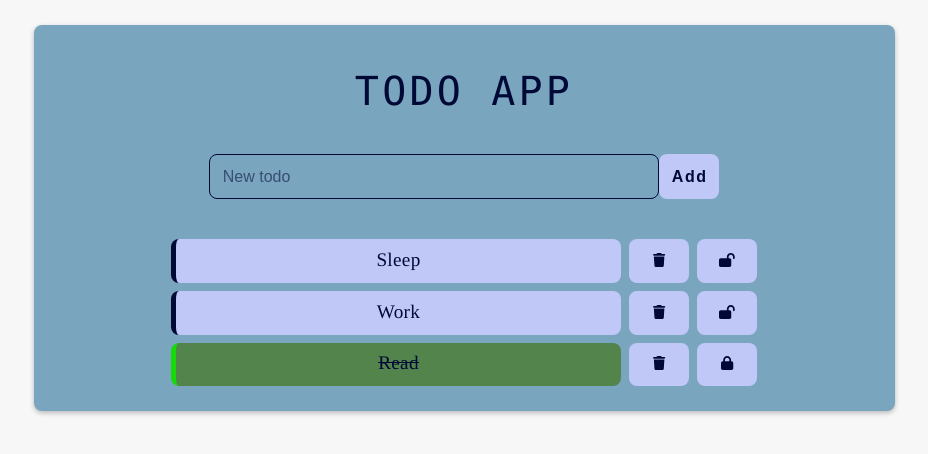
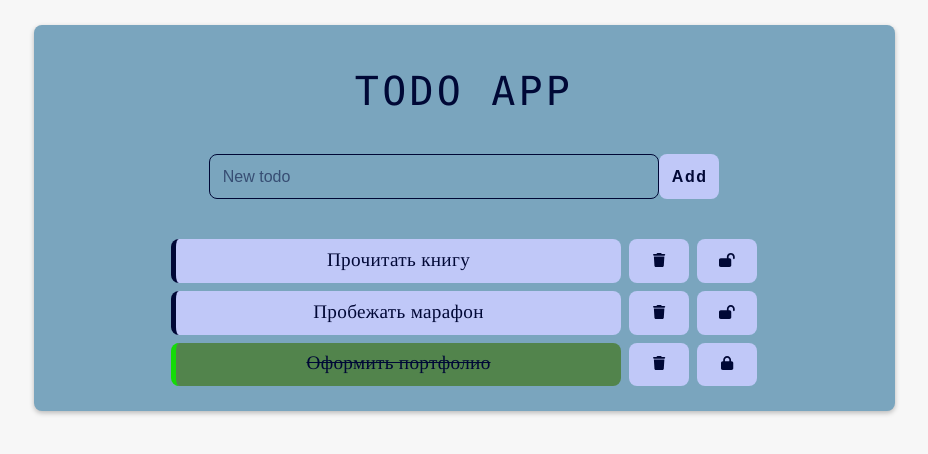
Before and after one commit to Kateriina/todo-app, a React (Create React App) app: page / in a window 1280 px wide. Shown: the top 454 px of the page, without its empty margins (176-1104 px from the left). Built offline with nearby package versions, Linux system fonts and the light colour scheme.

Commit message:
Add func on task

```diff
--- a/src/App.js
+++ b/src/App.js
@@ -9,17 +9,17 @@ function App() {
     const [todos, setTodos] = useState([
         {
             id: 1,
-            title: 'Sleep',
+            title: 'Прочитать книгу',
             status: true
         },
         {
             id: 2,
-            title: 'Work',
+            title: 'Пробежать марафон',
             status: true
         },
         {
             id: 3,
-            title: 'Read',
+            title: 'Оформить портфолио',
             status: false
         },
     ]);
```
